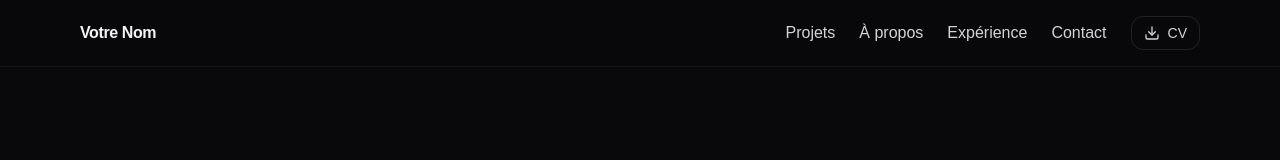
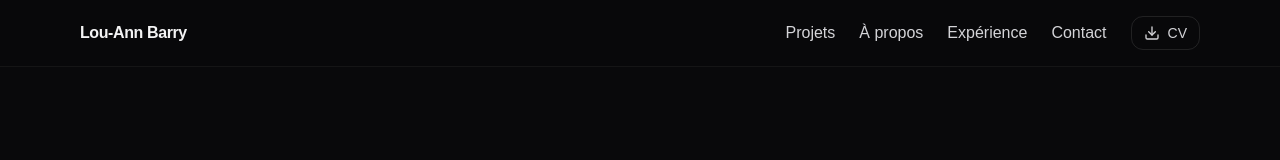
Before and after one commit to ghostofus/louann-portfolio, a Next.js app: page / in a window 1280 px wide. Shown: the top 160 px of the page. Built offline with nearby package versions, Linux system fonts and the light colour scheme.

Commit message:
Update_02
Ajout cv téléchargeable

```diff
--- a/app/page.js
+++ b/app/page.js
@@ -35,7 +35,7 @@ const EXPERIENCE = [
 ];
 
 const LINKS = {
-    resumeUrl: "#",
+    resumeUrl: "/CV_Lou-Ann_Barry.pdf",
     email: "you@example.com",
     github: "https://github.com/",
     linkedin: "https://linkedin.com/in/",
@@ -69,13 +69,17 @@ function Header() {
         <div className="sticky top-0 z-50 backdrop-blur supports-[backdrop-filter]:bg-zinc-950/60 border-b border-white/5">
             <div className="mx-auto max-w-6xl px-4">
                 <div className="flex items-center justify-between py-4">
-                    <a href="#home" className="font-semibold tracking-tight text-zinc-100">Votre Nom</a>
+                    <a href="#home" className="font-semibold tracking-tight text-zinc-100">Lou-Ann Barry</a>
                     <nav className="hidden md:flex items-center gap-6 text-zinc-300">
                         <a href="#projects" className="hover:text-white transition">Projets</a>
                         <a href="#about" className="hover:text-white transition">À propos</a>
                         <a href="#experience" className="hover:text-white transition">Expérience</a>
                         <a href="#contact" className="hover:text-white transition">Contact</a>
-                        <a href={LINKS.resumeUrl} className="inline-flex items-center gap-2 rounded-xl border border-white/10 px-3 py-1.5 text-sm hover:bg-white/10 transition">
+                        <a
+                            href={LINKS.resumeUrl}
+                            download
+                            className="inline-flex items-center gap-2 rounded-xl border border-white/10 px-3 py-1.5 text-sm hover:bg-white/10 transition"
+                        >
                             <Download className="h-4 w-4" /> CV
                         </a>
                     </nav>
```
Also changed, not shown: 1 other file (tests, documents, lock files or other folders).
